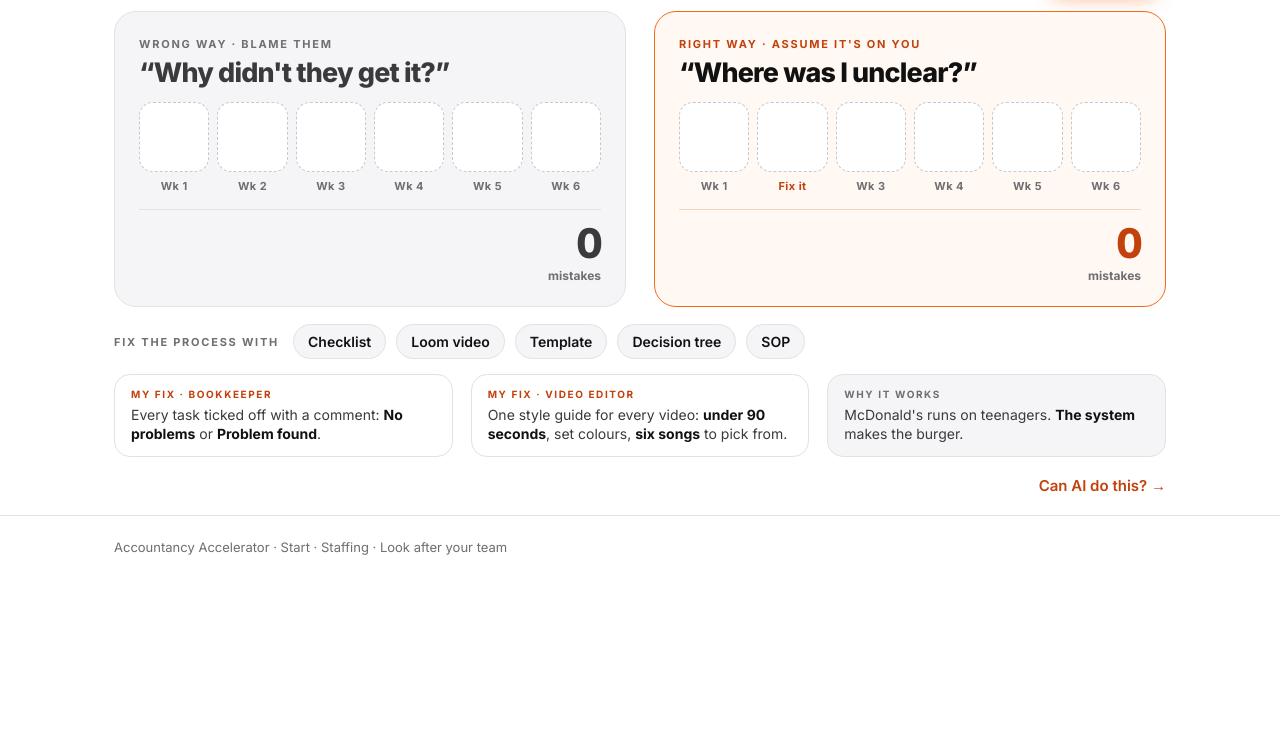
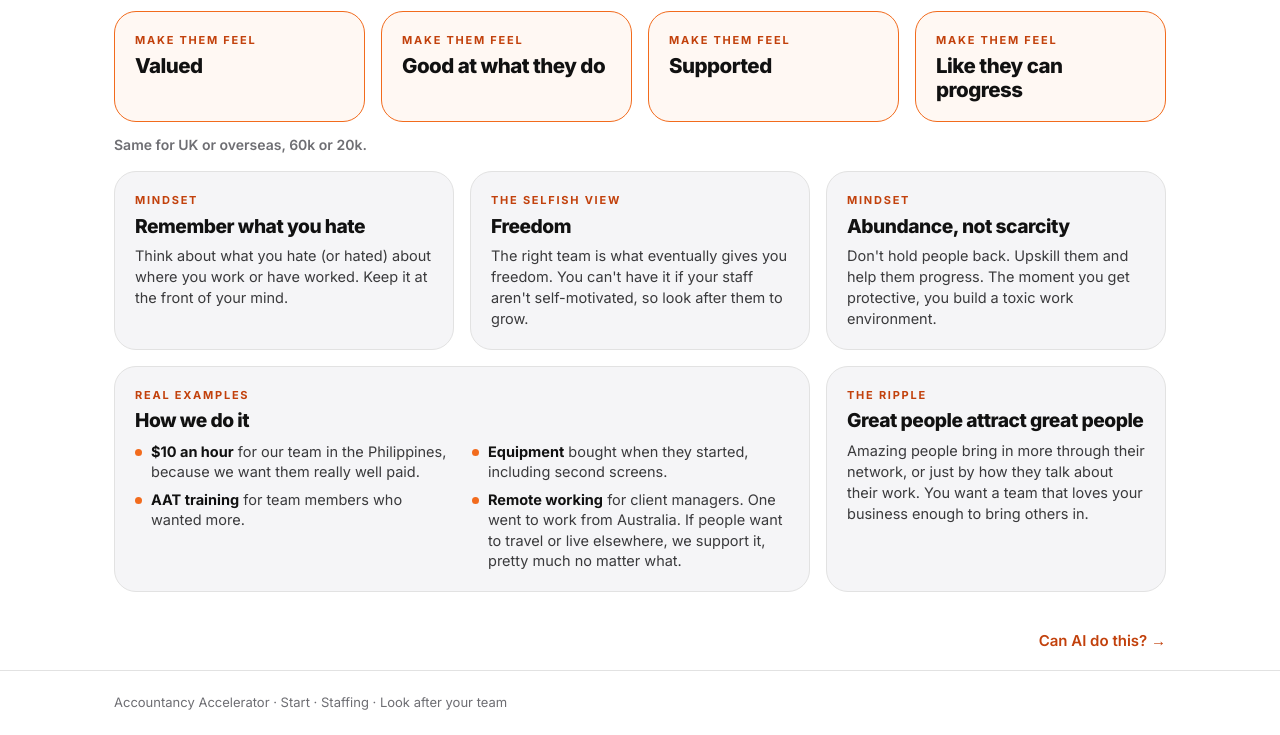
Before and after one commit to joshbuffin/accountancy-accelerator-site, a plain HTML site: page start/look-after-your-team/index.html in a window 1280 px wide. Shown: the part 248-983 px from the top of the page. Before the commit the page ends 828 px from the top, so only its background shows below. Drawn offline with Linux system fonts and the light colour scheme.

Commit message:
Look after your team: redesigned around Josh's principles and real examples
Co-Authored-By: Claude Opus 5.5 <noreply@anthropic.com>

```diff
--- a/start/look-after-your-team/index.html
+++ b/start/look-after-your-team/index.html
@@ -25,58 +25,29 @@ h1{font-size:clamp(40px,5.4vw,72px);font-weight:700;letter-spacing:-.035em;line-
 footer{border-top:1px solid var(--line);padding:22px 0;color:var(--slate);font-size:13px}
 .pnav{display:flex;justify-content:space-between;gap:16px;padding:18px 24px;font-size:15px;font-weight:600}
 
-/* Look after your team: blame them vs fix your process */
-.hero{padding-top:clamp(22px,3.4vh,40px)}
-.hero h1{font-size:clamp(38px,4.6vw,62px)}
-.k{font-size:11px;font-weight:700;letter-spacing:.16em;text-transform:uppercase;color:var(--slate)}
-.bar{display:flex;justify-content:space-between;align-items:center;gap:12px;padding-top:clamp(18px,2.8vh,32px)}
-.play{font:inherit;font-size:14px;font-weight:700;color:#fff;background:var(--gold);border:0;border-radius:999px;padding:9px 18px;cursor:pointer;box-shadow:0 8px 20px -10px rgba(242,107,29,.7);transition:transform .2s ease,background-color .2s ease;white-space:nowrap}
-.play:hover{transform:translateY(-1px);background:var(--gold-soft)}
-.play:disabled{opacity:.55;cursor:default;transform:none}
-.vs{display:grid;grid-template-columns:1fr 1fr;gap:clamp(16px,2.4vw,28px);padding-top:14px}
-.cv{background:var(--card);border:1px solid var(--line);border-radius:var(--radius);padding:clamp(16px,2vw,24px);display:flex;flex-direction:column;gap:clamp(12px,1.8vh,18px);transition:transform .45s cubic-bezier(.2,.8,.2,1),box-shadow .45s ease}
-.cv:hover{transform:translateY(-3px);box-shadow:0 16px 30px -20px rgba(0,0,0,.25)}
-.cv.ok{background:#FFF8F3;border-color:var(--gold)}
-.cv.ok:hover{box-shadow:0 16px 32px -18px rgba(242,107,29,.45)}
-.cv.ok .k{color:var(--gold-soft)}
-.cv h2{font-size:clamp(22px,2.1vw,29px);font-weight:800;letter-spacing:-.03em;line-height:1.08;margin-top:6px}
-.cv.no h2{color:#3A3A3C}
-.weeks{display:grid;grid-template-columns:repeat(6,minmax(0,1fr));gap:8px}
-.wk{display:flex;flex-direction:column;align-items:center;gap:6px}
-.tile{width:100%;aspect-ratio:1;border-radius:14px;border:1.5px dashed #C7C7CC;background:#fff;display:flex;align-items:center;justify-content:center;transition:transform .35s cubic-bezier(.2,.8,.2,1),background-color .3s ease,border-color .3s ease}
-.tile svg{width:52%;height:52%;opacity:0;transform:scale(.6);transition:opacity .3s ease,transform .35s cubic-bezier(.2,.8,.2,1)}
-.tile.on svg{opacity:1;transform:none}
-.tile.x.on{background:#FDECEC;border:1.5px solid #F2B8B5}
-.tile.t.on{background:#fff;border:1.5px solid #D1D1D6}
-.cv.ok .tile.t.on{border-color:#F4B48F}
-.tile.f.on{background:var(--gold);border:1.5px solid var(--gold)}
-.wl{font-size:11px;font-weight:700;color:var(--slate);letter-spacing:.04em}
-.tile.f + .wl{color:var(--gold-soft)}
-.res{display:flex;justify-content:space-between;align-items:flex-end;gap:12px;border-top:1px solid var(--line);padding-top:clamp(10px,1.6vh,16px)}
-.cv.ok .res{border-top-color:#F8D3BC}
-.res p{font-size:clamp(18px,1.9vw,24px);font-weight:800;letter-spacing:-.02em;line-height:1.15;opacity:0;transition:opacity .4s ease}
-.res.on p{opacity:1}
-.cv.no .res p{color:var(--bad)}
-.cv.ok .res p{color:var(--gold-soft)}
-.cnt{text-align:right;line-height:1;flex:none}
-.cnt .n{display:block;font-size:clamp(30px,3.2vw,42px);font-weight:800;letter-spacing:-.04em;font-variant-numeric:tabular-nums;color:#3A3A3C}
-.cnt .s{display:block;font-size:12px;font-weight:700;color:var(--slate);margin-top:6px}
-.cv.ok .cnt .n{color:var(--gold-soft)}
-.fix{display:flex;flex-wrap:wrap;align-items:center;gap:8px 10px;padding:clamp(14px,2.2vh,22px) 0 0;font-size:14px;font-weight:600}
-.fix .k{margin-right:4px}
-.chip{border:1px solid var(--line);background:var(--card);border-radius:999px;padding:6px 14px;transition:transform .3s ease,border-color .3s ease}
-.chip:hover{transform:translateY(-2px);border-color:var(--gold)}
-.eg{display:grid;grid-template-columns:repeat(3,minmax(0,1fr));gap:clamp(10px,1.6vw,18px);padding-top:clamp(12px,1.8vh,18px)}
-.egc{border:1px solid var(--line);border-radius:16px;padding:12px 16px;transition:transform .3s ease,border-color .3s ease}
-.egc:hover{transform:translateY(-2px);border-color:var(--gold)}
-.egc .k{color:var(--gold-soft);font-size:10px}
-.egt{font-size:14px;line-height:1.35;margin-top:4px;color:#3A3A3C}
-.egt b{color:var(--ink);font-weight:700}
-.egc.mc{background:var(--card)}
-.egc.mc .k{color:var(--slate)}
-@media (max-width:820px){.vs,.eg{grid-template-columns:1fr}}
-@media (max-width:560px){.navtag{font-size:11px}.pnav{font-size:14px}.weeks{gap:6px}.tile{border-radius:10px}.wl{font-size:10px}.bar .k{font-size:10px}.fix{font-size:13px}.chip{padding:5px 11px}}
-@media (prefers-reduced-motion:reduce){.cv,.tile,.tile svg,.res p,.chip,.egc{transition:none}.cv:hover,.chip:hover,.egc:hover{transform:none}}
+/* Look after your team */
+.hero{padding-top:clamp(20px,3vh,36px)}
+.hero h1{font-size:clamp(36px,4.4vw,60px)}
+.lede{font-size:clamp(15px,1.3vw,18px);color:var(--muted);margin-top:12px;max-width:62ch}
+.k{font-size:11px;font-weight:700;letter-spacing:.16em;text-transform:uppercase;color:var(--gold-soft)}
+.feel{display:grid;grid-template-columns:repeat(4,minmax(0,1fr));gap:clamp(10px,1.4vw,16px);padding-top:clamp(16px,2.4vh,26px)}
+.fc{background:#FFF8F3;border:1px solid var(--gold);border-radius:var(--radius);padding:clamp(14px,1.6vw,20px);transition:transform .3s ease,box-shadow .3s ease}
+.fc:hover{transform:translateY(-3px);box-shadow:0 16px 30px -20px rgba(242,107,29,.5)}
+.fc b{display:block;font-size:clamp(17px,1.6vw,22px);font-weight:800;letter-spacing:-.025em;line-height:1.15;margin-top:6px}
+.same{font-size:14px;font-weight:600;color:var(--slate);padding-top:12px}
+.grid{display:grid;grid-template-columns:repeat(6,minmax(0,1fr));gap:clamp(10px,1.4vw,16px);padding-top:clamp(14px,2vh,22px);padding-bottom:clamp(16px,2.4vh,28px)}
+.sc{grid-column:span 2;background:var(--card);border:1px solid var(--line);border-radius:var(--radius);padding:clamp(14px,1.6vw,20px);transition:transform .3s ease,border-color .3s ease}
+.sc:hover{transform:translateY(-3px);border-color:var(--gold)}
+.sc.wide{grid-column:span 4}
+.sc h2{font-size:clamp(17px,1.5vw,21px);font-weight:800;letter-spacing:-.025em;line-height:1.15;margin-top:6px}
+.sc p.t{font-size:14.5px;line-height:1.45;color:#3A3A3C;margin-top:8px}
+.sc ul{list-style:none;display:grid;grid-template-columns:1fr 1fr;gap:8px 20px;margin-top:10px}
+.sc li{font-size:14.5px;line-height:1.4;color:#3A3A3C;padding-left:16px;position:relative}
+.sc li::before{content:"";position:absolute;left:0;top:.5em;width:7px;height:7px;border-radius:50%;background:var(--gold)}
+.sc li b{color:var(--ink)}
+@media (max-width:980px){.feel{grid-template-columns:1fr 1fr}.sc,.sc.wide{grid-column:span 6}.sc ul{grid-template-columns:1fr}}
+@media (max-width:560px){.navtag{font-size:11px}.pnav{font-size:14px}}
+@media (prefers-reduced-motion:reduce){.fc,.sc{transition:none}.fc:hover,.sc:hover{transform:none}}
 </style>
 </head>
 <body>
@@ -85,65 +56,35 @@ footer{border-top:1px solid var(--line);padding:22px 0;color:var(--slate);font-s
 
 <header class="wrap hero">
 <p class="eyebrow">Level 9 - Staffing · Video 1</p>
-<h1>Their mistake? <span class="gold-t">Your fault first.</span></h1>
+<h1>Good people are rare. <span class="gold-t">Look after them.</span></h1>
+<p class="lede">Good people are really hard to find. When you find them, look after them and protect them.</p>
 </header>
 
 <main class="wrap">
-<div class="bar"><p class="k">Same mistake. Two reactions.</p><button class="play" id="play" type="button">Play 6 weeks</button></div>
+<div class="feel">
+<div class="fc"><p class="k">Make them feel</p><b>Valued</b></div>
+<div class="fc"><p class="k">Make them feel</p><b>Good at what they do</b></div>
+<div class="fc"><p class="k">Make them feel</p><b>Supported</b></div>
+<div class="fc"><p class="k">Make them feel</p><b>Like they can progress</b></div>
+</div>
+<p class="same">Same for UK or overseas, 60k or 20k.</p>
 
-<div class="vs">
-<div class="cv no" id="cvA">
-<div><p class="k">Wrong way · Blame them</p><h2>&ldquo;Why didn't they get it?&rdquo;</h2></div>
-<div class="weeks" id="wA"></div>
-<div class="res" id="rA"><p>Same mistake. Again.</p><div class="cnt"><span class="n" id="nA">0</span><span class="s">mistakes</span></div></div>
-</div>
-<div class="cv ok" id="cvB">
-<div><p class="k">Right way · Assume it's on you</p><h2>&ldquo;Where was I unclear?&rdquo;</h2></div>
-<div class="weeks" id="wB"></div>
-<div class="res" id="rB"><p>Fixed. For good.</p><div class="cnt"><span class="n" id="nB">0</span><span class="s">mistakes</span></div></div>
-</div>
-</div>
-
-<div class="fix"><span class="k">Fix the process with</span><span class="chip">Checklist</span><span class="chip">Loom video</span><span class="chip">Template</span><span class="chip">Decision tree</span><span class="chip">SOP</span></div>
-
-<div class="eg">
-<div class="egc"><p class="k">My fix · Bookkeeper</p><p class="egt">Every task ticked off with a comment: <b>No problems</b> or <b>Problem found</b>.</p></div>
-<div class="egc"><p class="k">My fix · Video editor</p><p class="egt">One style guide for every video: <b>under 90 seconds</b>, set colours, <b>six songs</b> to pick from.</p></div>
-<div class="egc mc"><p class="k">Why it works</p><p class="egt">McDonald's runs on teenagers. <b>The system</b> makes the burger.</p></div>
+<div class="grid">
+<section class="sc"><p class="k">Mindset</p><h2>Remember what you hate</h2><p class="t">Think about what you hate (or hated) about where you work or have worked. Keep it at the front of your mind.</p></section>
+<section class="sc"><p class="k">The selfish view</p><h2>Freedom</h2><p class="t">The right team is what eventually gives you freedom. You can't have it if your staff aren't self-motivated, so look after them to grow.</p></section>
+<section class="sc"><p class="k">Mindset</p><h2>Abundance, not scarcity</h2><p class="t">Don't hold people back. Upskill them and help them progress. The moment you get protective, you build a toxic work environment.</p></section>
+<section class="sc wide"><p class="k">Real examples</p><h2>How we do it</h2>
+<ul>
+<li><b>$10 an hour</b> for our team in the Philippines, because we want them really well paid.</li>
+<li><b>Equipment</b> bought when they started, including second screens.</li>
+<li><b>AAT training</b> for team members who wanted more.</li>
+<li><b>Remote working</b> for client managers. One went to work from Australia. If people want to travel or live elsewhere, we support it, pretty much no matter what.</li>
+</ul></section>
+<section class="sc"><p class="k">The ripple</p><h2>Great people attract great people</h2><p class="t">Amazing people bring in more through their network, or just by how they talk about their work. You want a team that loves your business enough to bring others in.</p></section>
 </div>
 </main>
 
 <div class="wrap pnav"><span></span><a href="/start/can-ai-do-this/" style="text-decoration:none;color:var(--gold-soft);text-align:right">Can AI do this? &rarr;</a></div>
 <footer><div class="wrap">Accountancy Accelerator · Start · Staffing · Look after your team</div></footer>
-
-<script>
-(function(){
-var RM=window.matchMedia&&matchMedia("(prefers-reduced-motion: reduce)").matches;
-var $=function(id){return document.getElementById(id)};
-var ICON={
- x:'<svg viewBox="0 0 24 24" aria-hidden="true"><path d="M6 6l12 12M18 6L6 18" stroke="#C53030" stroke-width="3" stroke-linecap="round" fill="none"/></svg>',
- t:'<svg viewBox="0 0 24 24" aria-hidden="true"><path d="M5 12.5l4.5 4.5L19 7.5" stroke="#8E8E93" stroke-width="3" stroke-linecap="round" stroke-linejoin="round" fill="none"/></svg>',
- to:'<svg viewBox="0 0 24 24" aria-hidden="true"><path d="M5 12.5l4.5 4.5L19 7.5" stroke="#F26B1D" stroke-width="3" stroke-linecap="round" stroke-linejoin="round" fill="none"/></svg>',
- f:'<svg viewBox="0 0 24 24" aria-hidden="true"><path d="M14.7 6.3a4 4 0 0 0-5.4 5.1L4 16.7 7.3 20l5.3-5.3a4 4 0 0 0 5.1-5.4l-2.6 2.6-2.4-.6-.6-2.4z" fill="#fff"/></svg>'
-};
-var A=["x","t","x","t","x","x"],B=["x","f","t","t","t","t"];
-var LA=["Wk 1","Wk 2","Wk 3","Wk 4","Wk 5","Wk 6"],LB=["Wk 1","Fix it","Wk 3","Wk 4","Wk 5","Wk 6"];
-function build(box,seq,lab,ok){box.innerHTML="";var out=[];seq.forEach(function(s,i){var w=document.createElement("div");w.className="wk";var t=document.createElement("div");t.className="tile "+s;t.innerHTML=s==="t"&&ok?ICON.to:ICON[s];var l=document.createElement("span");l.className="wl";l.textContent=lab[i];w.appendChild(t);w.appendChild(l);box.appendChild(w);out.push(t)});return out}
-var tA=build($("wA"),A,LA,false),tB=build($("wB"),B,LB,true);
-var btn=$("play"),timers=[];
-function later(fn,ms){timers.push(setTimeout(fn,ms))}
-function reset(){timers.forEach(clearTimeout);timers=[];tA.concat(tB).forEach(function(t){t.classList.remove("on")});$("nA").textContent="0";$("nB").textContent="0";$("rA").classList.remove("on");$("rB").classList.remove("on")}
-function step(i){tA[i].classList.add("on");tB[i].classList.add("on");
- var a=0,b=0;for(var j=0;j<=i;j++){if(A[j]==="x")a++;if(B[j]==="x")b++}
- $("nA").textContent=a;$("nB").textContent=b}
-function finish(){$("rA").classList.add("on");$("rB").classList.add("on");btn.disabled=false;btn.textContent="Replay"}
-function endState(){reset();for(var i=0;i<6;i++)step(i);finish()}
-function play(){if(RM){endState();return}reset();btn.disabled=true;
- for(var i=0;i<6;i++)(function(i){later(function(){step(i)},300+i*750)})(i);
- later(finish,300+6*750)}
-btn.addEventListener("click",play);
-if(RM||location.hash==="#end")endState();
-})();
-</script>
 </body>
 </html>
```
